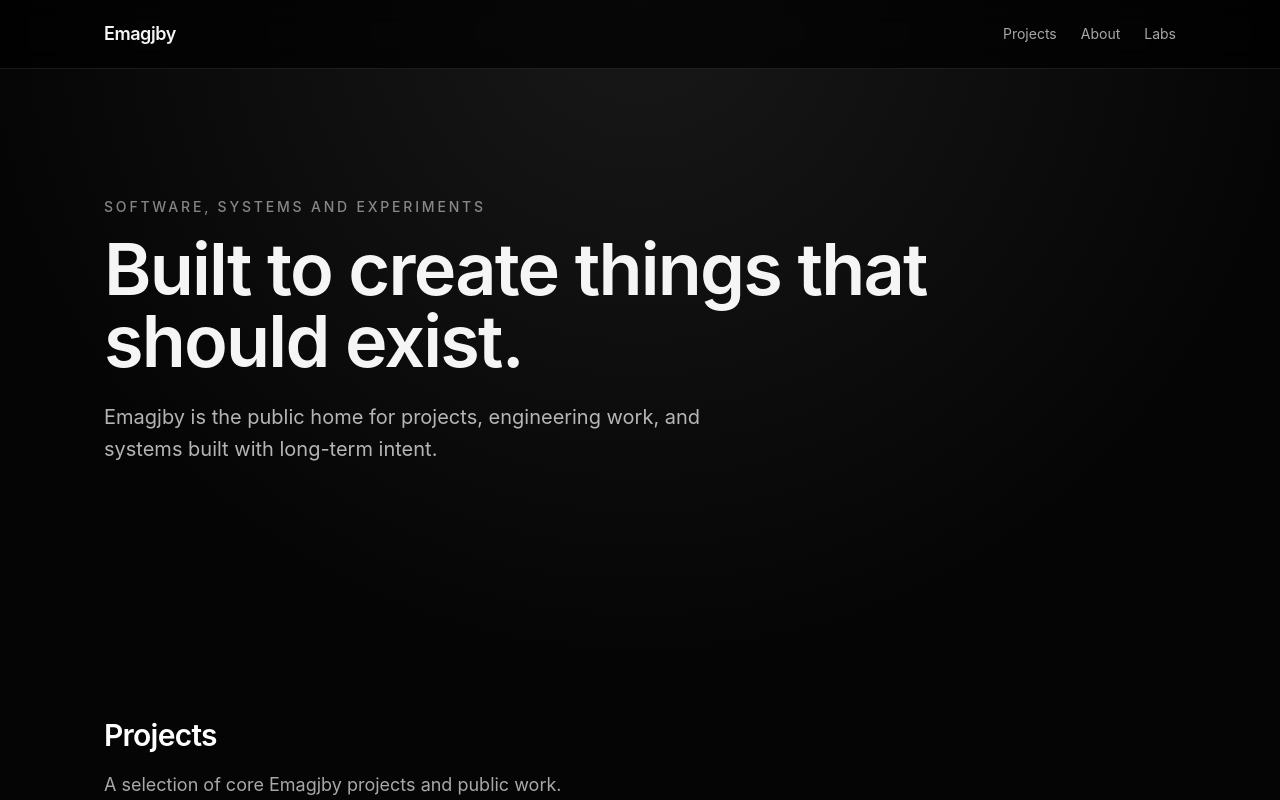
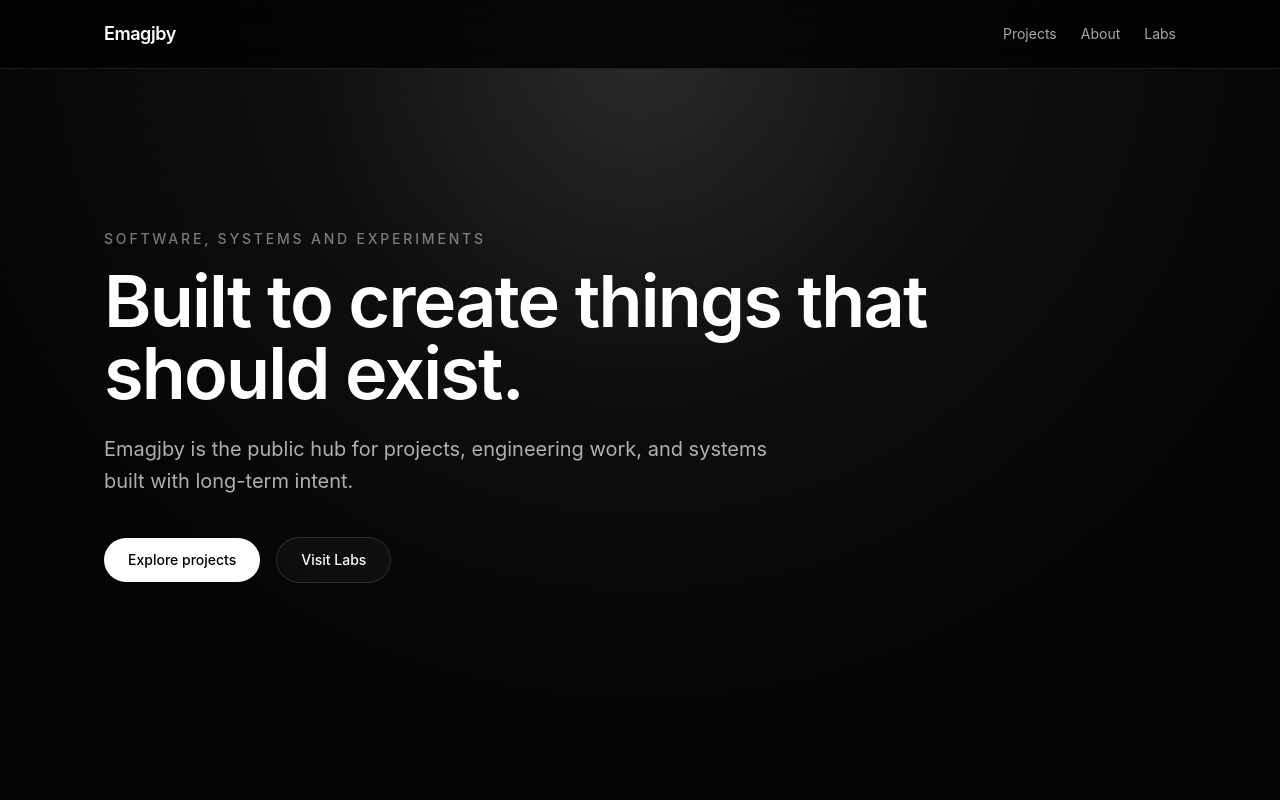
Before and after one commit to Emagjby/emagjby.com, a SvelteKit app: page / in a window 1280 px wide. Shown: the top 800 px of the page. Built offline with nearby package versions, Linux system fonts and the light colour scheme.

Commit message:
feat(site): build homepage hero section (#6)

```diff
--- /dev/null
+++ b/src/lib/components/Hero.svelte
@@ -0,0 +1,62 @@
+<script lang="ts">
+	import Container from "$lib/components/Container.svelte";
+	import { siteContent } from "$lib/content/site";
+</script>
+
+<section class="relative overflow-hidden py-24 sm:py-32 lg:py-40">
+	<div
+		class="absolute inset-0 -z-10 bg-[radial-gradient(circle_at_top,rgba(255,255,255,0.08),transparent_35%)]"
+	></div>
+
+	<Container>
+		<div class="max-w-4xl">
+			{#if siteContent.hero.eyebrow}
+				<p
+					class="text-sm font-medium uppercase tracking-[0.2em] text-white/45"
+				>
+					{siteContent.hero.eyebrow}
+				</p>
+			{/if}
+
+			<h1
+				class="mt-4 text-5xl font-semibold tracking-tight text-white sm:text-7xl"
+			>
+				{siteContent.hero.heading}
+			</h1>
+
+			<p
+				class="mt-6 max-w-2xl text-lg leading-8 text-white/68 sm:text-xl"
+			>
+				{siteContent.hero.subheading}
+			</p>
+
+			{#if siteContent.hero.primaryCta || siteContent.hero.secondaryCta}
+				<div
+					class="mt-10 flex flex-col gap-4 sm:flex-row sm:items-center"
+				>
+					<a
+						href={siteContent.hero.primaryCta.href}
+						class="inline-flex items-center justify-center rounded-full bg-white px-6 py-3 text-sm font-medium transition hover:bg-white/90 text-black"
+					>
+						{siteContent.hero.primaryCta.label}
+					</a>
+
+					{#if siteContent.hero.secondaryCta}
+						<a
+							href={siteContent.hero.secondaryCta.href}
+							target={siteContent.hero.secondaryCta.external
+								? "_blank"
+								: undefined}
+							rel={siteContent.hero.secondaryCta.external
+								? "noopener noreferrer"
+								: undefined}
+							class="inline-flex items-center justify-center rounded-full border border-white/12 bg-white/[0.03] px-6 py-3 text-sm font-medium text-white transition hover:bg-white/[0.06]"
+						>
+							{siteContent.hero.secondaryCta.label}
+						</a>
+					{/if}
+				</div>
+			{/if}
+		</div>
+	</Container>
+</section>
--- a/src/lib/content/site.ts
+++ b/src/lib/content/site.ts
@@ -9,7 +9,16 @@ export const siteContent: SiteContent = {
         eyebrow: "Software, systems and experiments",
         heading: "Built to create things that should exist.",
         subheading:
-            "Emagjby is the public home for projects, engineering work, and systems built with long-term intent.",
+            "Emagjby is the public hub for projects, engineering work, and systems built with long-term intent.",
+        primaryCta: {
+            label: "Explore projects",
+            href: "#projects",
+        },
+        secondaryCta: {
+            label: "Visit Labs",
+            href: "https://labs.emagjby.com",
+            external: true,
+        },
     },
     about: {
         title: "About",
--- a/src/lib/types/site.ts
+++ b/src/lib/types/site.ts
@@ -19,6 +19,15 @@ export type SiteContent = {
         eyebrow?: string;
         heading: string;
         subheading: string;
+        primaryCta: {
+            label: string;
+            href: string;
+        };
+        secondaryCta?: {
+            label: string;
+            href: string;
+            external?: boolean;
+        };
     };
     about: {
         title: string;
--- a/src/routes/+page.svelte
+++ b/src/routes/+page.svelte
@@ -5,6 +5,7 @@
 	import Container from "$lib/components/Container.svelte";
 	import { siteContent } from "$lib/content/site";
 	import { projects } from "$lib/content/projects";
+	import Hero from "$lib/components/Hero.svelte";
 </script>
 
 <svelte:head>
@@ -14,30 +15,7 @@
 
 <div class="min-h-screen">
 	<Header />
-
-	<section class="py-24 sm:py-32">
-		<Container>
-			{#if siteContent.hero.eyebrow}
-				<p
-					class="text-sm font-medium uppercase tracking-[0.2em] text-white/50"
-				>
-					{siteContent.hero.eyebrow}
-				</p>
-			{/if}
-
-			<h1
-				class="mt-4 max-w-4xl text-5xl font-semibold tracking-tight sm:text-7xl"
-			>
-				{siteContent.hero.heading}
-			</h1>
-
-			<p
-				class="mt-6 max-w-2xl text-lg leading-8 text-white/70 sm:text-xl"
-			>
-				{siteContent.hero.subheading}
-			</p>
-		</Container>
-	</section>
+	<Hero />
 
 	<Section
 		id="projects"
--- a/src/routes/layout.css
+++ b/src/routes/layout.css
@@ -40,8 +40,15 @@ body {
 }
 
 a {
+    text-decoration: none;
+}
+
+.prose a,
+.rich-text a,
+p a,
+li a,
+footer a {
     color: inherit;
-    text-decoration: none;
 }
 
 button,
```
